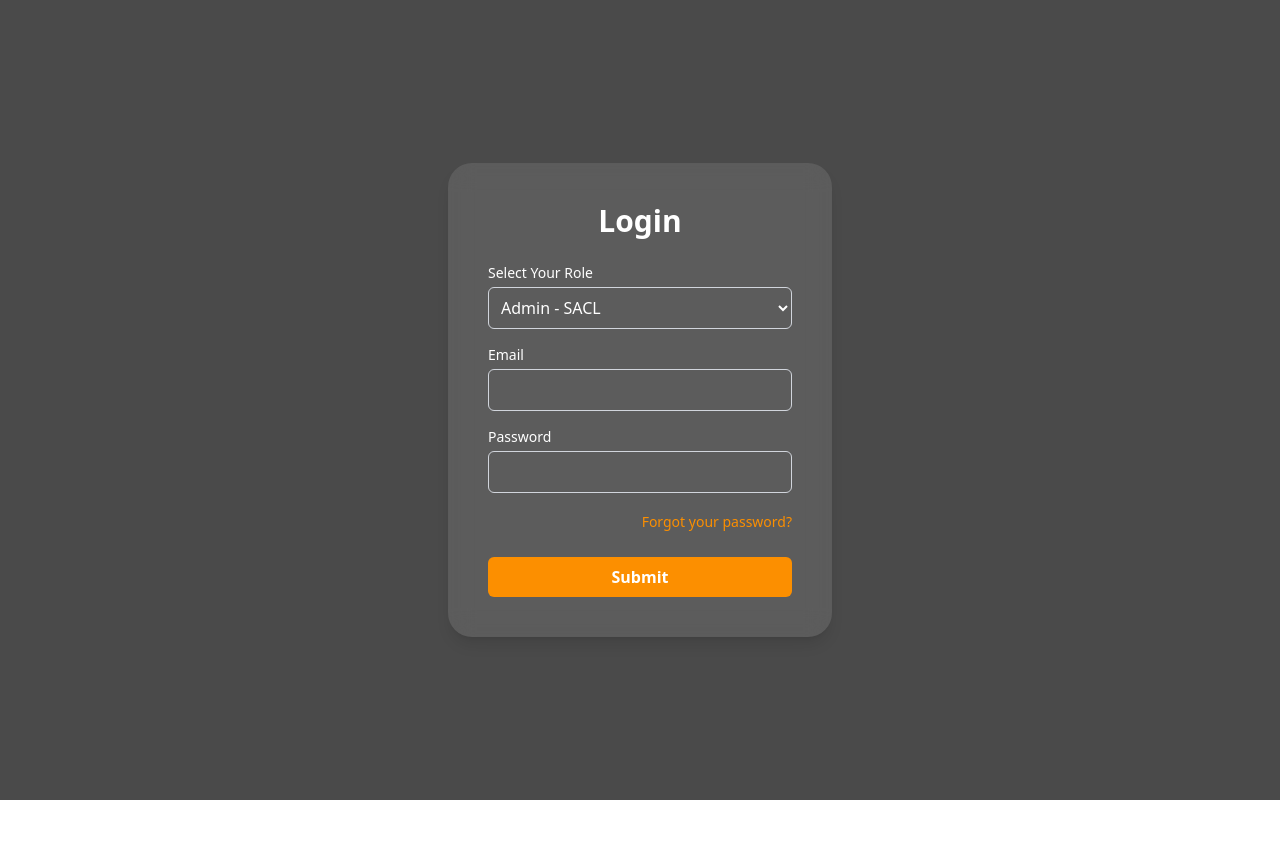
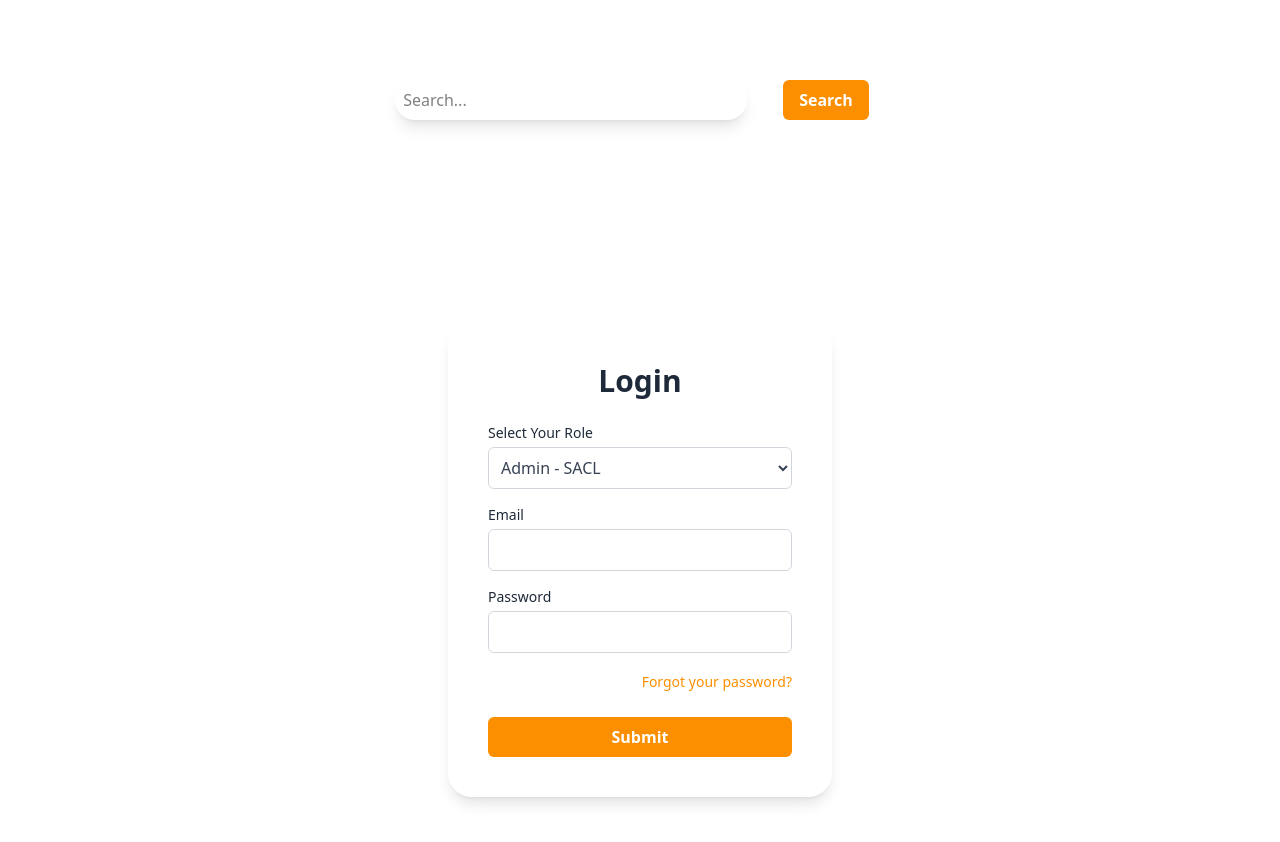
Before and after one commit to damodara2006/Project_SFS, a React (Vite) app in the folder frontend/: page / in a window 1280 px wide. Shown: the top 842 px of the page. Before the commit the page ends 800 px from the top, so only its background shows below. Built offline with nearby package versions, Linux system fonts and the light colour scheme.

Commit message:
feat: Created Search Bar with sample functionality to handle search bar input

```diff
--- a/frontend/src/App.jsx
+++ b/frontend/src/App.jsx
@@ -1,11 +1,15 @@
 import Login from "./components/Login"
-
+import SearchBar from "./components/SearchBar"
 
 function App() {
 
   return (
     <>
-     <Login />
+    <div className="main-container flex flex-col content-center items-center gap-10 mt-20">
+
+      <SearchBar />
+      <Login />
+    </div>
     </>
   )
 }
--- a/frontend/src/components/Login.jsx
+++ b/frontend/src/components/Login.jsx
@@ -1,5 +1,6 @@
 import React from 'react';
 import { useState } from 'react';
+
 const Login = () => {
 
     const[role,setRole]=useState("");
@@ -11,19 +12,20 @@ const Login = () => {
     }
 
   return (
-    <div className="min-h-screen flex items-center justify-center bg-[#4a4a4a]">
+    <div className="min-h-screen flex items-center justify-center ">
+
       <div className="bg-white/10 backdrop-blur-md p-10 rounded-3xl w-96 shadow-lg">
-        <h1 className="text-white text-3xl font-bold mb-6 text-center">Login</h1>
+        <h1 className="text-gray-800 text-3xl font-bold mb-6 text-center">Login</h1>
         <form className="flex flex-col gap-4" onSubmit={handleLogin}>
           {/* Role Selection */}
           <div className="flex flex-col">
-            <label htmlFor="role" className="text-white mb-1 text-sm font-medium">
+            <label htmlFor="role" className="text-gray-800 mb-1 text-sm font-medium">
               Select Your Role
             </label>
             <select
               id="role"
               name="role"
-              className="p-2 rounded-md bg-transparent border border-gray-300 text-white focus:outline-none focus:border-[#fc8f00]"
+              className="p-2 rounded-md bg-transparent border border-gray-300 text-gray-700 focus:outline-none focus:border-[#fc8f00]"
 
             >
               <option value="Admin" className="text-black">Admin - SACL</option>
@@ -35,26 +37,26 @@ const Login = () => {
 
           {/* Email */}
           <div className="flex flex-col">
-            <label htmlFor="email" className="text-white mb-1 text-sm font-medium">
+            <label htmlFor="email" className="text-gray-800 mb-1 text-sm font-medium">
               Email
             </label>
             <input
               type="email"
               id="email"
-              className="p-2 rounded-md bg-transparent border border-gray-300 text-white focus:outline-none focus:border-[#fc8f00]"
+              className="p-2 rounded-md bg-transparent border border-gray-300 text-gray-800 focus:outline-none focus:border-[#fc8f00]"
               onChange={(e)=>setEmail(e.target.value)}
             />
           </div>
 
           {/* Password */}
           <div className="flex flex-col">
-            <label htmlFor="password" className="text-white mb-1 text-sm font-medium">
+            <label htmlFor="password" className="text-gray-800 mb-1 text-sm font-medium">
               Password
             </label>
             <input
               type="password"
               id="password"
-              className="p-2 rounded-md bg-transparent border border-gray-300 text-white focus:outline-none focus:border-[#fc8f00]"
+              className="p-2 rounded-md bg-transparent border border-gray-300 text-gray-800 focus:outline-none focus:border-[#fc8f00]"
               onChange={(e)=>setPassword(e.target.value)}
            />
           </div>
--- a/frontend/src/components/SearchBar.jsx
+++ b/frontend/src/components/SearchBar.jsx
@@ -1,8 +1,24 @@
-import React from 'react'
+import {useState} from "react";
 
 const SearchBar = () => {
+  const [searchTerm, setSearchTerm] = useState("");
+
+  const handleSearch =(e)=>{
+    e.preventDefault();
+    // Implement search functionality here
+    console.log("Searching for:", searchTerm);
+  }
+  // JSX for Search Bar
+
   return (
-    <div>SearchBar</div>
+    <>
+      <div className="search-bar flex items-center justify-center gap-5 w-[30 rem]">
+        <input
+        type="text" placeholder="Search..."
+        className="w-88 h-10 focus:outline-gray-200 bg-white backdrop-blur-xl p-2 rounded-3xl shadow-lg " />
+        <button type="submit" className="bg-[#fc8f00] text-white font-semibold py-2 rounded-md mx-4 p-4" onClick={handleSearch}>Search</button>
+      </div>
+    </>
   )
 }
 
```
Also changed, not shown: 1 other file (tests, documents, lock files or other folders).
